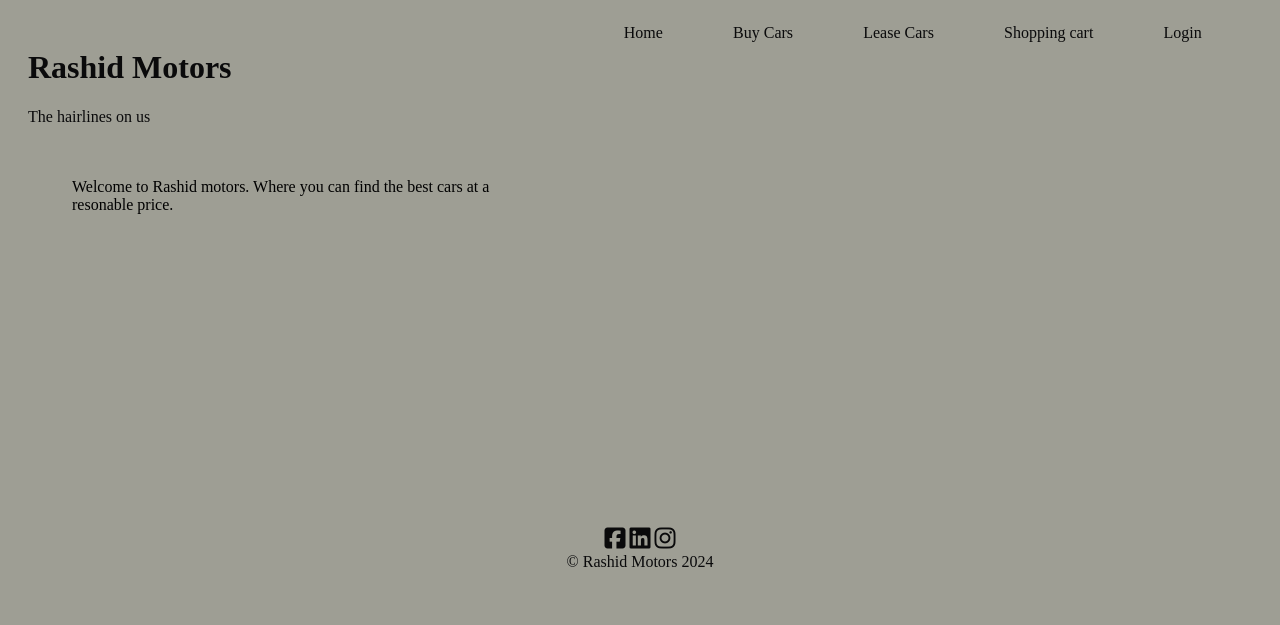
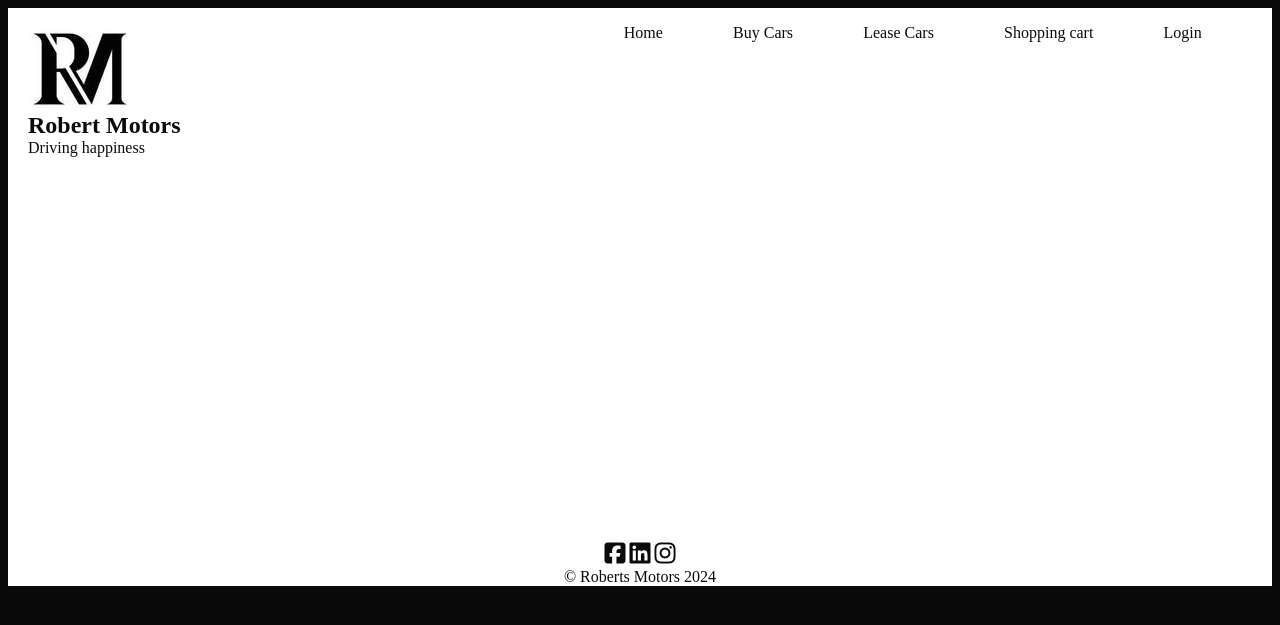
Before and after one commit to RobertGDO/Roberts-Motors, a PHP site: page /contact.php in a window 1280 px wide. Shown: the top 625 px of the page. Run offline with PHP 8.4, Linux system fonts and the light colour scheme; some libraries are stand-ins or nearby versions; some web fonts are replaced.

Commit message:
Roxie
made a logo and displayed it on the website and on the tab bar changed the colours for hovering and background colours renamed css variables for the specific page grid layouts changed the headings in the nav bar

```diff
--- a/Roberts-Motors/websites/default/public/desktop.css
+++ b/Roberts-Motors/websites/default/public/desktop.css
@@ -1,5 +1,5 @@
 header {
-    background-color: #9E9E94;
+    background-color: #fff;
     color: #0A0A0B;
     grid-area: header
 }
@@ -13,11 +13,11 @@ body {
     "header nav"
     "aside main"
     "footer footer";
-    background-color: #9E9E94;
+    background-color: #0A0A0B;
 }
 
 main {
-    background-color: #9E9E94;
+    background-color: #fff;
     color: #0A0A0B;
     padding-left: 40%;
     grid-area: main;
--- a/Roberts-Motors/websites/default/public/main.css
+++ b/Roberts-Motors/websites/default/public/main.css
@@ -10,7 +10,7 @@ body {
   }
 
 nav {
-    background-color: #9E9E94;
+    background-color: #fff;
     grid-area: nav;
 }
 
@@ -86,16 +86,16 @@ main a:hover {
     padding: 1em;
 }
 
-.sitereportMain div p {
+.shoppingCartMain div p {
     color: #0A0A0B
 }
 
-.sitereportMain {
+.shoppingCartMain {
     min-height: 85vh
 }
 
 aside {
-    background-color: #9E9E94;
+    background-color: #fff;
     grid-area: aside;
 }
 
@@ -110,7 +110,7 @@ aside img {
 }
 
 footer {
-    background-color: #9E9E94;
+    background-color: #fff;
     color: #0A0A0B;
     grid-area: footer;
 
--- a/Roberts-Motors/websites/default/public/mobile.css
+++ b/Roberts-Motors/websites/default/public/mobile.css
@@ -24,7 +24,7 @@ main {
     justify-content: center;
 }
 
-.portfolioMain {
+.buyCarsMain {
     display: grid;
     grid-template-columns: 100%;
     grid-template-rows: auto;
@@ -37,19 +37,19 @@ main {
     align-items: center;
 }
 
-.workexperienceAside {
+.leaseCarsAside {
     display: grid;
     grid-template-columns: 100%;
     grid-template-rows: auto auto;
     align-items: center;
 }
 
-.workexperienceAside div {
+.leaseCarsAside div {
     width: 17em;
     height: 30em;
 }
 
-.sitereportgrid {
+.shoppingCartgrid {
     display: grid;
     grid-template-columns: 100%;
     grid-template-rows: auto;
@@ -60,14 +60,14 @@ main {
     background-color: #9E9E94;
 }
 
-.sitereportMain {
+.shoppingCartMain {
     display: grid;
     /*padding in between bottom and top*/
     row-gap: 2em;
     align-items: center;
 }
 
-.sitereportMain div {
+.shoppingCartMain div {
     width: 20em;
 }
 
@@ -77,7 +77,7 @@ aside {
     padding: 2em;
 }
 
-.contactAside {
+.loginAside {
     display:flex;
     padding: 2em;
 }
--- a/Roberts-Motors/websites/default/templates/layout.html.php
+++ b/Roberts-Motors/websites/default/templates/layout.html.php
@@ -6,7 +6,7 @@
     <meta http-equiv="X-UA-Compatible" content="IE=edge">
     <meta name="viewport" content="width=device-width, initial-scale=1.0">
     <title>Home</title>
-    <link rel="shortcut icon" href="images/Polo.png" type="image/x-icon">
+    <link rel="shortcut icon" href="images/RM.png" type="image/x-icon">
     <link rel="stylesheet" href="main.css" media="screen">
     <link rel="stylesheet" href="mobile.css" media="screen and (max-width: 800px)">
     <link rel="stylesheet" href="desktop.css" media="screen and (min-width: 800px)">
@@ -19,8 +19,10 @@
     <header>
         <a href="#clicked" class="on showNav"></a>
         <a href="#" class="off showNav"></a>
-        <h1>Rashid Motors</h1>
-        <p>The hairlines on us</p>
+        <img src="images/RM.png" alt=" The picture is of the logo.">
+        <div style="display: flex; flex-direction: column;justify-content:center;">
+            <h2 style="margin: 0;">Robert Motors</h2>
+            <p style="margin: 0;">Driving happiness</p>
     </header>
     <nav>
         <ul>
@@ -64,18 +66,18 @@
     <?=$templateVars['output']?>
     </main>
     <aside>
-        <p>Welcome to Rashid motors. Where you can find the best cars at a resonable price.</p>
+        <p></p>
     </aside>
     <footer>
         <div>
             <a href="https://www.facebook.com/Roxie008/" target=_blank><i class="fa-brands fa-square-facebook"></i></a>
             <a href="https://uk.linkedin.com/in/roxanne-bolton-9211681a3" target=_blank><i
                     class="fa-brands fa-linkedin"></i></a>
-            <a href="https://www.instagram.com/roxiemaico/?next=%2F" target=_blank><i
+            <a href="<a href="https://www.instagram.com/robertmotorsgp/" target=_blank><i" target=_blank><i
                     class="fa-brands fa-instagram"></i></a>
         </div>
 
-        <div>&copy; Rashid Motors 2024</div>
+        <div>&copy; Roberts Motors 2024</div>
     </footer>
 </body>
 
```
Also changed, not shown: other parts of Roberts-Motors/websites/default/public/desktop.css (+14 -14 lines), other parts of Roberts-Motors/websites/default/public/main.css (+13 -13 lines), Roberts-Motors/websites/default/public/images/RM.png (added).
